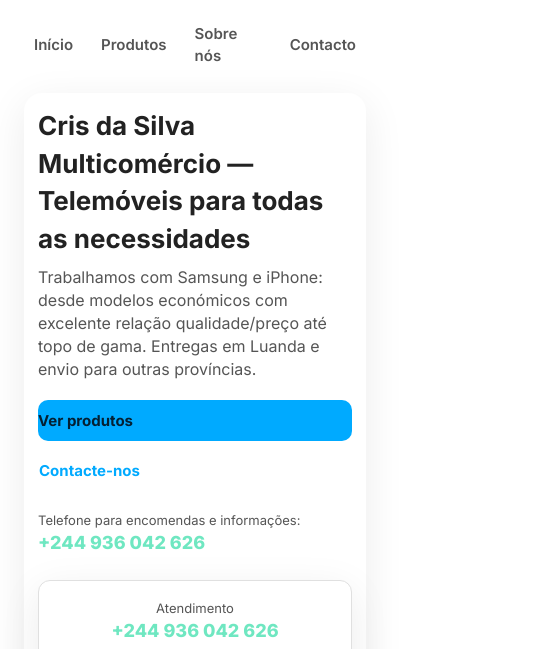
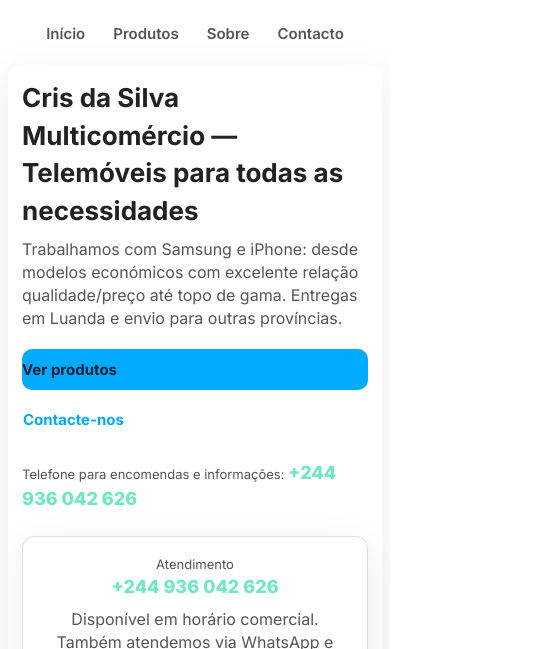
Before and after one commit to NelsonTGPSI/cris_da_silva_multicomercio, a plain HTML site: page index.html in a window 390 px wide. Shown: the part 163-812 px from the top of the page, 551 px wide, since content can reach past the window. Drawn offline with Linux system fonts and the light colour scheme.

Commit message:
Update index.html

```diff
--- a/index.html
+++ b/index.html
@@ -184,6 +184,65 @@
   }
     /* small helper */
     .muted{color:var(--muted)}
+    html, body {
+  width: 100%;
+  max-width: 100vw;
+  overflow-x: hidden;
+}
+
+.wrap {
+  max-width: var(--max-width);
+  width: 100%;
+  margin: 30px auto;
+  padding: 0 var(--container-padding);
+  box-sizing: border-box;
+}
+
+@media (max-width: 640px) {
+  .wrap {
+    padding: 0 8px;
+  }
+  .hero,
+  .card,
+  .contact-card,
+  section,
+  .two-col {
+    width: 100%;
+    max-width: 100%;
+    box-sizing: border-box;
+    margin: 0;
+    border-radius: 12px;
+  }
+  .grid {
+    grid-template-columns: 1fr;
+    gap: 12px;
+    width: 100%;
+    margin: 0;
+  }
+  .card .img-wrap {
+    height: 160px;
+    width: 100%;
+    max-width: 100%;
+  }
+  header,
+  nav,
+  .brand {
+    width: 100%;
+    max-width: 100%;
+    box-sizing: border-box;
+  }
+  nav {
+    flex-wrap: wrap;
+    word-break: break-word;
+  }
+  footer {
+    width: 100%;
+    max-width: 100%;
+    box-sizing: border-box;
+    padding-left: 0;
+    padding-right: 0;
+  }
+}
   </style>
 </head>
 <body>
@@ -202,7 +261,7 @@
       <nav aria-label="Navegação principal">
         <a href="#home">Início</a>
         <a href="#produtos">Produtos</a>
-        <a href="#sobre">Sobre nós</a>
+        <a href="#sobre">Sobre</a>
         <a href="#contacto">Contacto</a>
       </nav>
 
```
